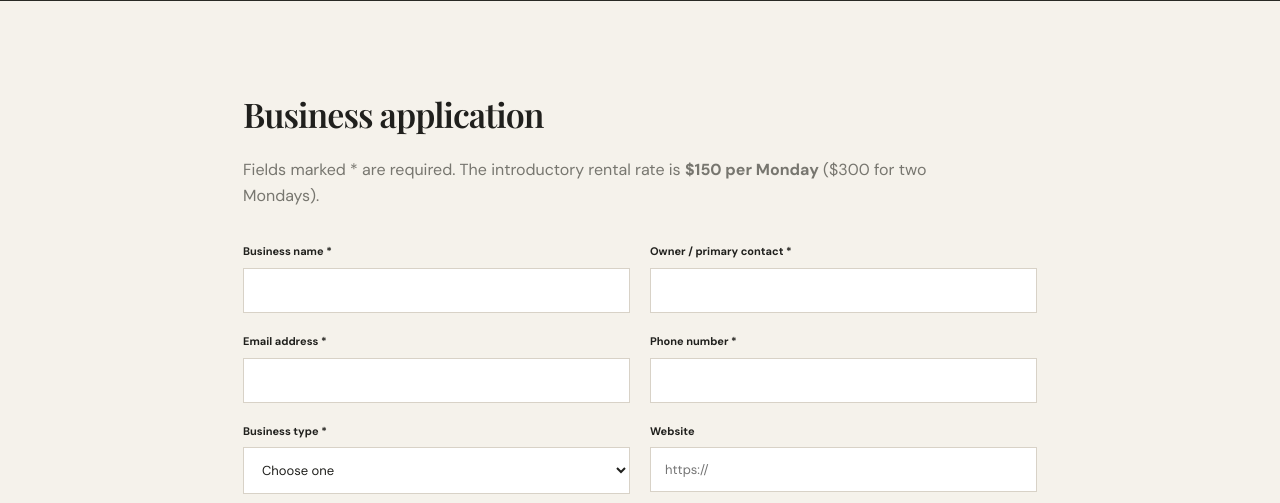
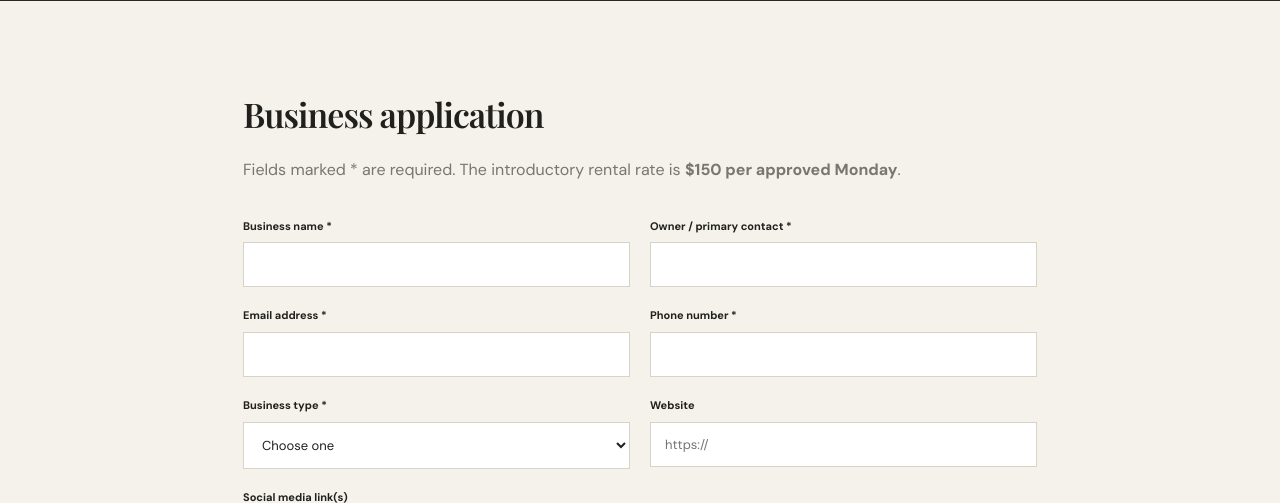
Before and after one commit to jarzenskimichael/Ghost-Kitchen, a Flask app: page /apply in a window 1280 px wide. Shown: the part 472-975 px from the top of the page. Run offline with Flask 3, Linux system fonts and the light colour scheme; tables that the repository leaves empty hold one stand-in row (values such as "Sample post").

Commit message:
Clarify rental pricing is charged per approved Monday

```diff
--- a/mvp-ghost-kitchen/app/templates/apply.html
+++ b/mvp-ghost-kitchen/app/templates/apply.html
@@ -1,6 +1,6 @@
 {% extends "base.html" %}{% block title %}Apply{% endblock %}{% block content %}
 <section class="page-hero compact"><p class="eyebrow">YOUR MONDAY STARTS HERE</p><h1>Apply to the<br><em>Ghost Kitchen.</em></h1><p>Tell us what you're building. Every application is reviewed by MVP; submitting this form does not reserve a date.</p></section>
-<section class="section form-section"><div class="form-intro"><h2>Business application</h2><p class="muted">Fields marked * are required. The introductory rental rate is <strong>${{ rental_rate }} per Monday</strong> (${{ rental_rate * 2 }} for two Mondays).</p></div>
+<section class="section form-section"><div class="form-intro"><h2>Business application</h2><p class="muted">Fields marked * are required. The introductory rental rate is <strong>${{ rental_rate }} per approved Monday</strong>.</p></div>
 <form method="post" enctype="multipart/form-data" class="application-form">
 <input type="hidden" name="csrf_token" value="{{ csrf_token() }}">
 <div class="form-grid">
@@ -25,6 +25,6 @@
 <label class="full">Food photos or sample menu (optional)<input type="file" name="food_photo" accept=".jpg,.jpeg,.png,.webp,.pdf"><small class="field-help">JPG, PNG, WEBP, or PDF · 12 MB maximum</small></label>
 <div class="full"><strong>Preferred Monday date(s)</strong><p class="field-help">Select one Monday or several. Each date is considered separately and is not reserved until MVP approves it.</p><div class="date-choice-list">{% for slot in monday_slots %}<label class="check-label"><input type="checkbox" name="preferred_mondays" value="{{ slot.id }}"> {{ slot.monday_date.strftime('%A, %B %-d, %Y') }}</label>{% else %}<p class="muted">No dates are currently available to request.</p>{% endfor %}</div></div>
 </div>
-<div class="form-consent"><label class="check-label"><input type="checkbox" required> I understand this is an application, not a reservation, and that MVP must approve my business, menu, and dates.</label><label class="check-label"><input type="checkbox" required> I understand the introductory rental rate is ${{ rental_rate }} per Monday (${{ rental_rate * 2 }} for a two-Monday rotation), subject to final written terms.</label></div>
+<div class="form-consent"><label class="check-label"><input type="checkbox" required> I understand this is an application, not a reservation, and that MVP must approve my business, menu, and dates.</label><label class="check-label"><input type="checkbox" required> I understand the introductory rental rate is ${{ rental_rate }} per approved Monday, subject to final written terms.</label></div>
 <button class="button button-dark" type="submit">Submit application <span>→</span></button>
 </form></section>{% endblock %}
```
